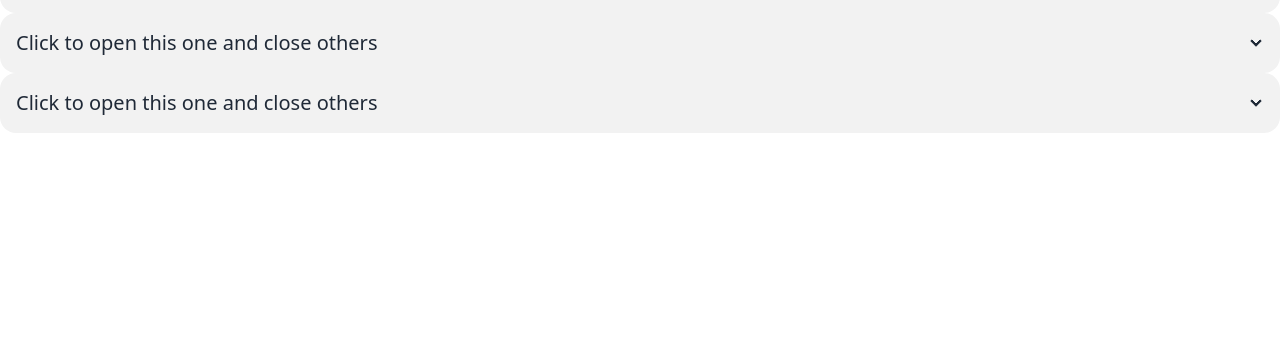
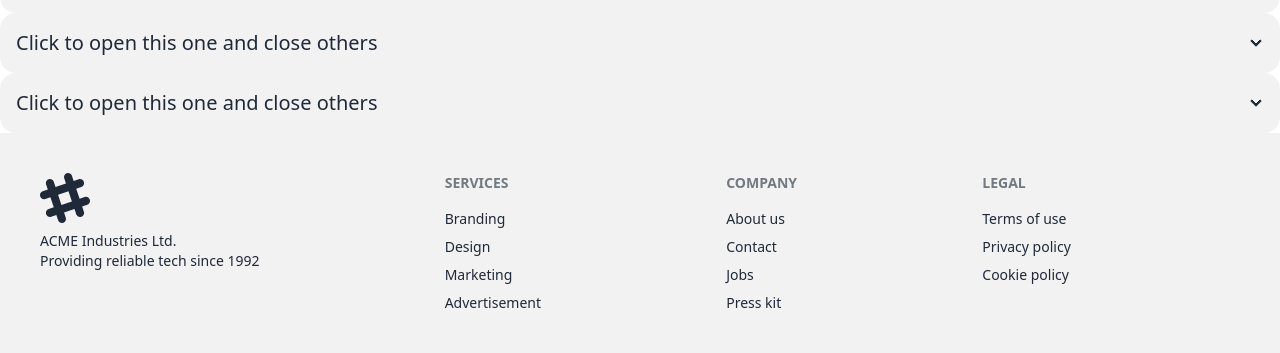
Before and after one commit to Rabiul-Sohel/landing-page, a plain HTML site: page index.html in a window 1280 px wide. Shown: the part 953-1306 px from the top of the page. Before the commit the page ends 1086 px from the top, so only its background shows below. Drawn offline with nearby package versions, Linux system fonts and the light colour scheme.

Commit message:
added footer

```diff
--- a/index.html
+++ b/index.html
@@ -84,6 +84,47 @@
         </section>
     </main>
 
+        <footer class="footer bg-base-200 text-base-content p-10">
+            <aside>
+              <svg
+                width="50"
+                height="50"
+                viewBox="0 0 24 24"
+                xmlns="http://www.w3.org/2000/svg"
+                fill-rule="evenodd"
+                clip-rule="evenodd"
+                class="fill-current">
+                <path
+                  d="M22.672 15.226l-2.432.811.841 2.515c.33 1.019-.209 2.127-1.23 2.456-1.15.325-2.148-.321-2.463-1.226l-.84-2.518-5.013 1.677.84 2.517c.391 1.203-.434 2.542-1.831 2.542-.88 0-1.601-.564-1.86-1.314l-.842-2.516-2.431.809c-1.135.328-2.145-.317-2.463-1.229-.329-1.018.211-2.127 1.231-2.456l2.432-.809-1.621-4.823-2.432.808c-1.355.384-2.558-.59-2.558-1.839 0-.817.509-1.582 1.327-1.846l2.433-.809-.842-2.515c-.33-1.02.211-2.129 1.232-2.458 1.02-.329 2.13.209 2.461 1.229l.842 2.515 5.011-1.677-.839-2.517c-.403-1.238.484-2.553 1.843-2.553.819 0 1.585.509 1.85 1.326l.841 2.517 2.431-.81c1.02-.33 2.131.211 2.461 1.229.332 1.018-.21 2.126-1.23 2.456l-2.433.809 1.622 4.823 2.433-.809c1.242-.401 2.557.484 2.557 1.838 0 .819-.51 1.583-1.328 1.847m-8.992-6.428l-5.01 1.675 1.619 4.828 5.011-1.674-1.62-4.829z"></path>
+              </svg>
+              <p>
+                ACME Industries Ltd.
+                <br />
+                Providing reliable tech since 1992
+              </p>
+            </aside>
+            <nav>
+              <h6 class="footer-title">Services</h6>
+              <a class="link link-hover">Branding</a>
+              <a class="link link-hover">Design</a>
+              <a class="link link-hover">Marketing</a>
+              <a class="link link-hover">Advertisement</a>
+            </nav>
+            <nav>
+              <h6 class="footer-title">Company</h6>
+              <a class="link link-hover">About us</a>
+              <a class="link link-hover">Contact</a>
+              <a class="link link-hover">Jobs</a>
+              <a class="link link-hover">Press kit</a>
+            </nav>
+            <nav>
+              <h6 class="footer-title">Legal</h6>
+              <a class="link link-hover">Terms of use</a>
+              <a class="link link-hover">Privacy policy</a>
+              <a class="link link-hover">Cookie policy</a>
+            </nav>
+          </footer>
+
 </body>
 
 
```
